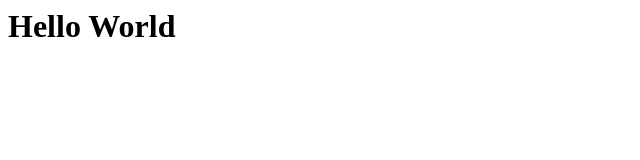
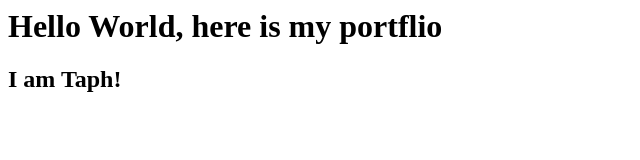
Before and after one commit to Taphath/YourPortfolio, a plain HTML site: page index.html in a window 1280 px wide. Shown: the whole page, without its empty margins (0-640 px from the left). Drawn offline with Linux system fonts and the light colour scheme.

Commit message:
Change Text

```diff
--- a/index.html
+++ b/index.html
@@ -1 +1,3 @@
-<h1>Hello World</h1>
+<h1>Hello World, here is my portflio</h1>
+
+<h2>I am Taph!</h2>
```
